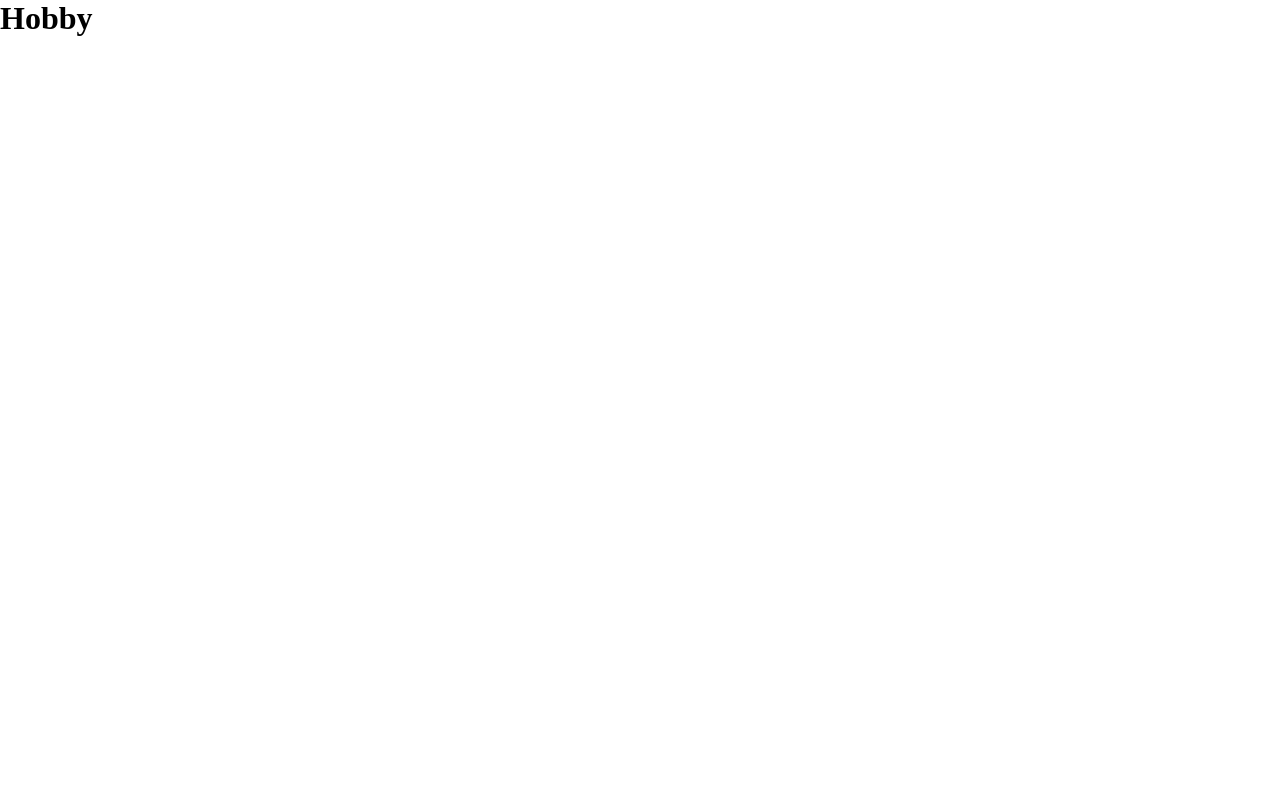
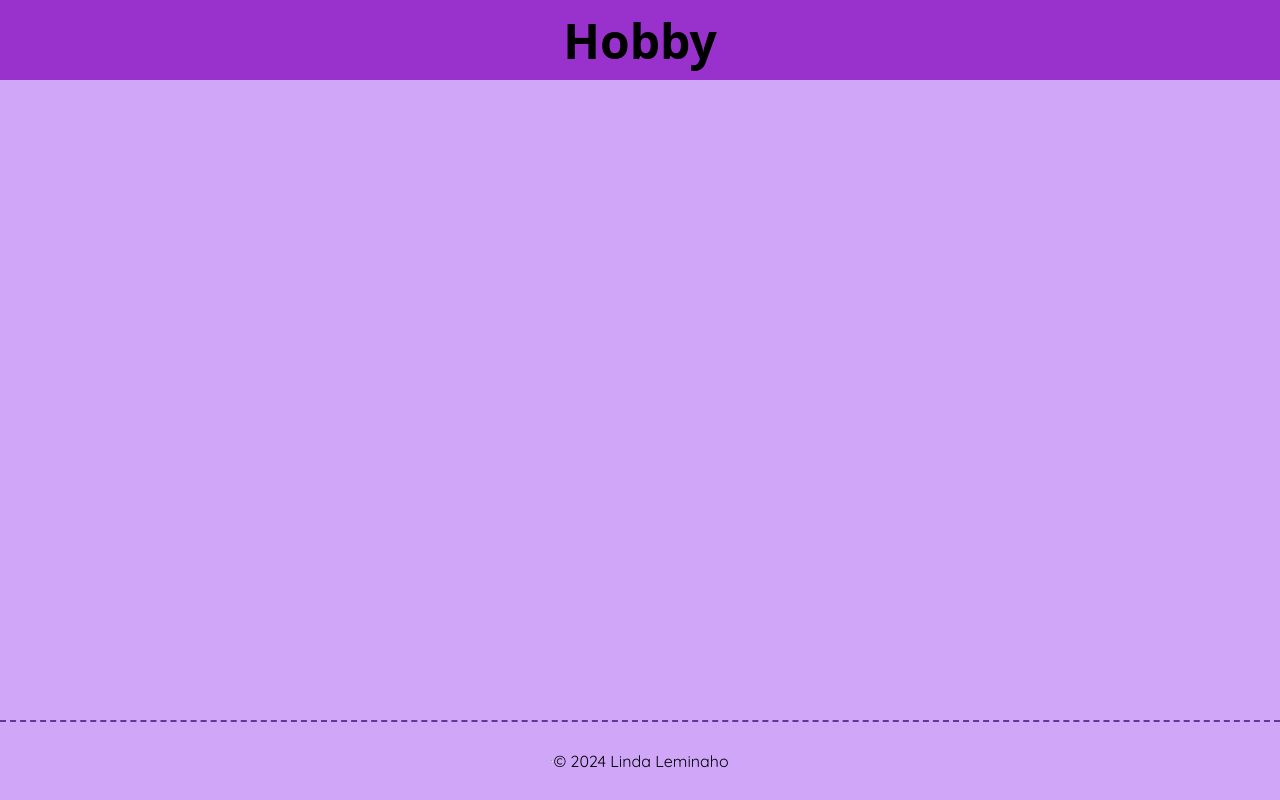
Before and after one commit to Zileena6/githobby, a website built with Parcel: page src/index.html in a window 1280 px wide. Built offline with nearby package versions, Linux system fonts and the light colour scheme; a web font is replaced by a local one.

Commit message:
Adds sections and styling

```diff
--- a/package.json
+++ b/package.json
@@ -4,7 +4,8 @@
   "description": "",
   "main": "index.js",
   "scripts": {
-    "test": "echo \"Error: no test specified\" && exit 1"
+    "test": "echo \"Error: no test specified\" && exit 1",
+    "start": "parcel src/index.html"
   },
   "keywords": [],
   "author": "",
--- a/src/index.html
+++ b/src/index.html
@@ -5,12 +5,27 @@
     <meta charset="UTF-8">
     <meta name="viewport" content="width=device-width, initial-scale=1.0">
     <title>Git Hobby</title>
+    <link rel="preconnect" href="https://fonts.googleapis.com">
+    <link rel="preconnect" href="https://fonts.gstatic.com" crossorigin>
+    <link href="https://fonts.googleapis.com/css2?family=Quicksand:wght@300..700&family=Rubik+Scribble&display=swap"
+        rel="stylesheet">
     <link rel="stylesheet" href="style.css">
     <script src="main.js" defer></script>
 </head>
 
 <body>
-    <h1>Hobby</h1>
+    <header class="header">
+        <h1 class="heading">Hobby</h1>
+    </header>
+
+    <main class="main">
+        <!-- add main content -->
+    </main>
+
+    <footer class="footer">
+        <hr>
+        <p>&copy; 2024 Linda Leminaho</p>
+    </footer>
 </body>
 
 </html>
--- a/src/style.scss
+++ b/src/style.scss
@@ -3,3 +3,41 @@
   padding: 0;
   box-sizing: border-box;
 }
+
+body {
+  background-color: rgb(207, 166, 248);
+  font-family: 'Quicksand', sans-serif;
+}
+
+.header {
+  background-color: darkorchid;
+  height: 10svh;
+  display: flex;
+  justify-content: center;
+  align-items: center;
+
+  .heading {
+    font-family: 'Rubik Scribble', system-ui;
+    font-size: 3rem;
+  }
+}
+
+.main {
+  display: flex;
+  justify-content: center;
+  align-items: center;
+  width: 100svw;
+  height: 50svh;
+}
+
+.footer {
+  position: fixed;
+  bottom: 0;
+  width: 100svw;
+  height: 10svh;
+  border-top: 2px dashed rebeccapurple;
+
+  display: flex;
+  justify-content: center;
+  align-items: center;
+}
```
Also changed, not shown: dist/index.html, src/style-min.css, src/style.css, 5 other files.
